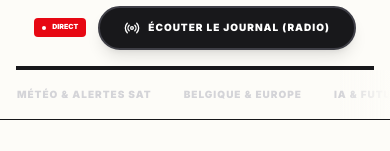
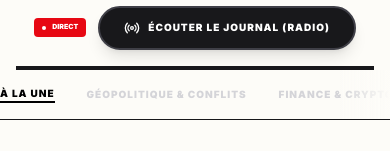
Before and after one commit to bachiratmani1313-spec/lecho-du-matin, a React (Vite) app: page / in a window 390 px wide. Shown: the part 198-349 px from the top of the page. Built offline with nearby package versions, Linux system fonts and the light colour scheme; a web font is replaced by a local one.

Commit message:
📱 Fix navigation mobile : onglets La Une + Géopolitique étaient coupés à gauche (justify-center → justify-start sur mobile) + onglet actif se centre tout seul

```diff
--- a/src/App.tsx
+++ b/src/App.tsx
@@ -726,16 +726,18 @@ const App: React.FC = () => {
 
       {/* NAVIGATION SCROLLABLE MOBILE CORRIGÉE */}
       <div className="sticky top-0 bg-[#FDFCF8]/95 backdrop-blur z-50 border-b border-zinc-900 nav-container">
-        <nav className="no-scrollbar py-4 px-6 overflow-x-auto flex items-center justify-center gap-8">
+        <nav className="no-scrollbar py-4 px-6 overflow-x-auto flex items-center justify-start md:justify-center gap-8 scroll-smooth">
           {Object.values(Category).map(cat => (
             <button
               key={cat}
-              onClick={() => {
+              data-tab={cat}
+              onClick={(e) => {
                 setShowIslamCourse(false);
                 if (category !== cat) {
                     setCategory(cat);
                     window.scrollTo({ top: 0, behavior: 'smooth' });
                 }
+                (e.currentTarget as HTMLElement).scrollIntoView({ behavior: 'smooth', inline: 'center', block: 'nearest' });
               }}
               className={`nav-item whitespace-nowrap text-[10px] font-black uppercase tracking-widest transition-all ${category === cat && !showIslamCourse ? 'text-black border-b-2 border-black' : 'text-zinc-300 hover:text-zinc-600'}`}
             >
```
